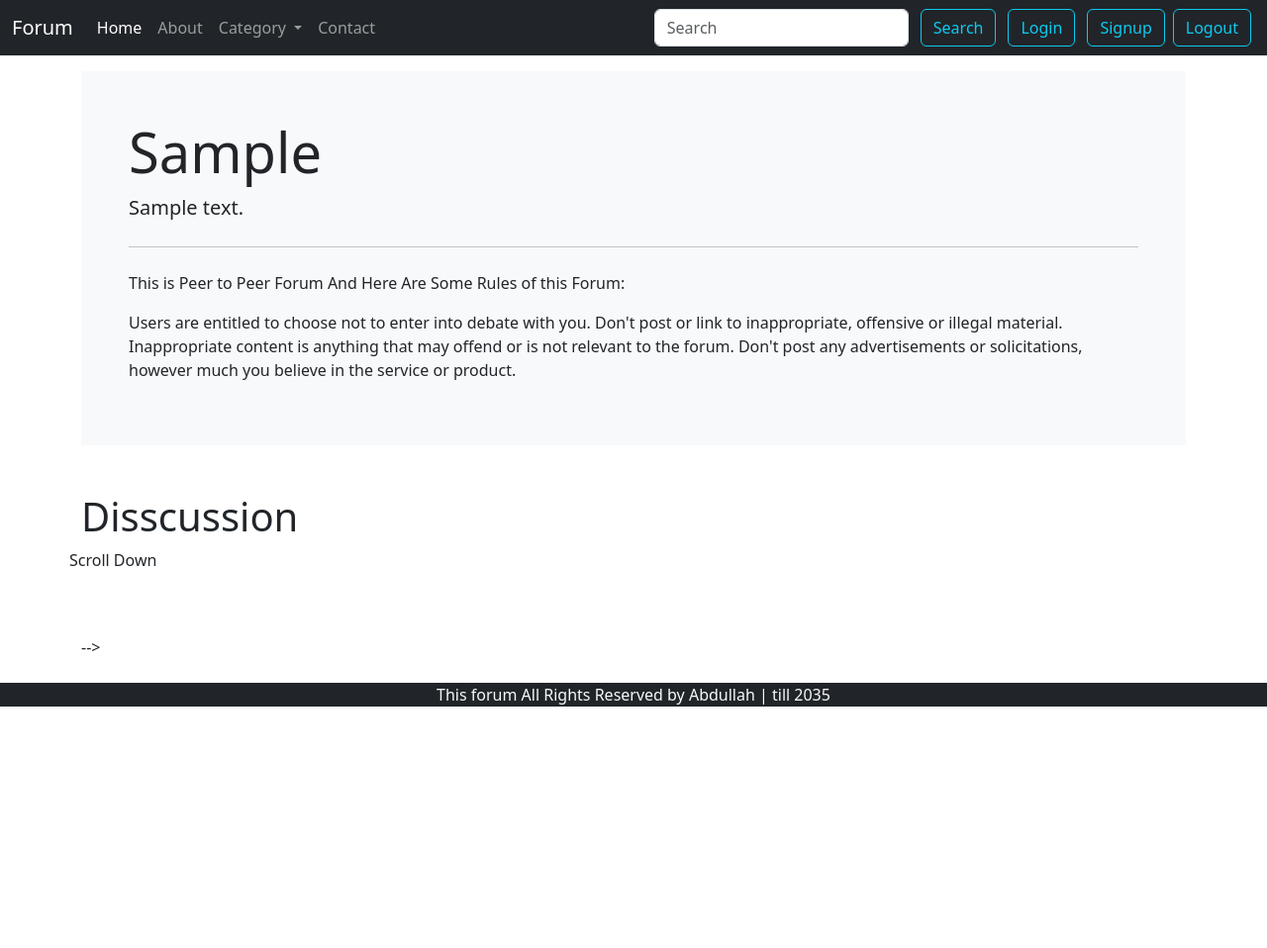
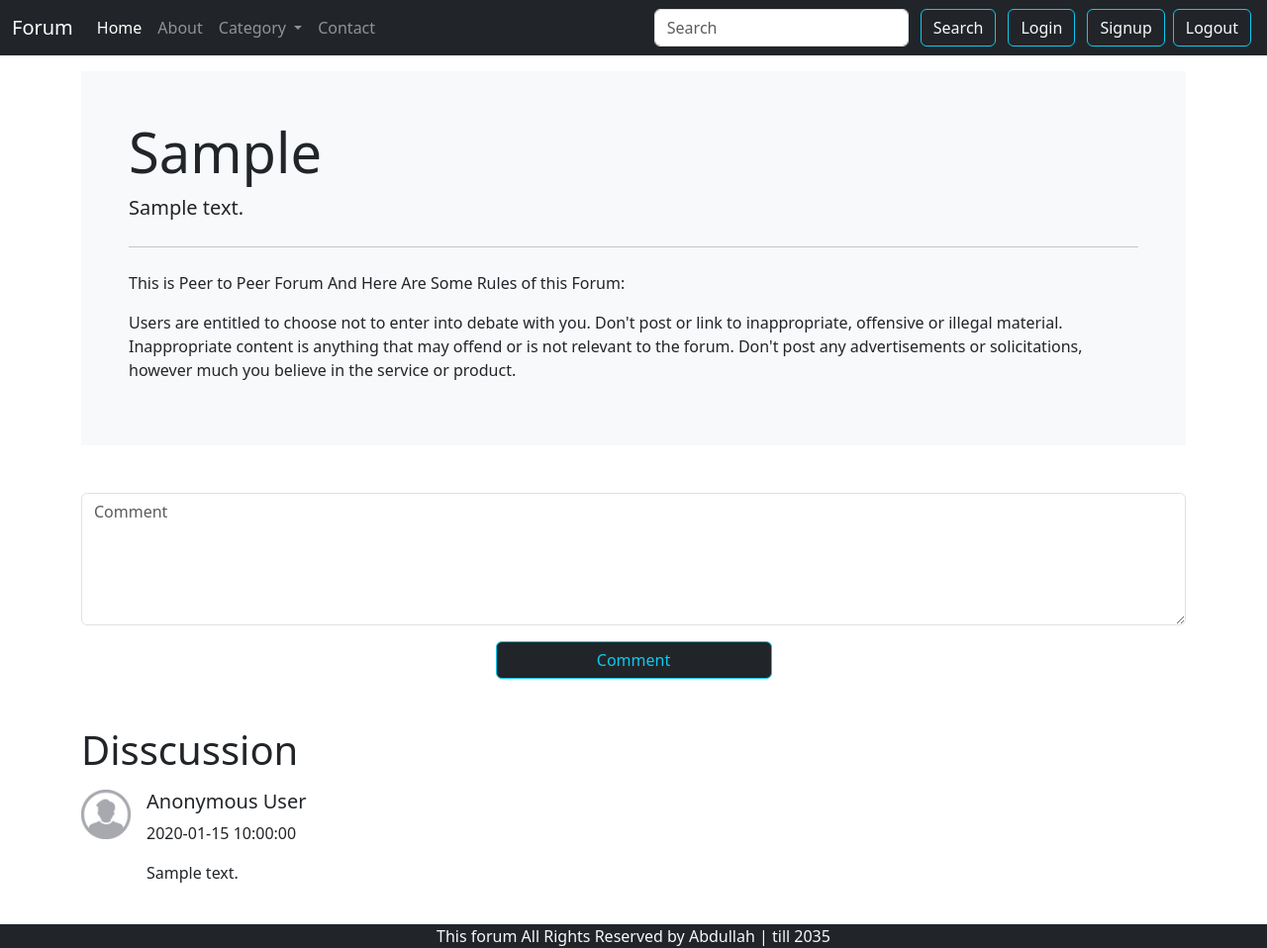
Before and after one commit to Sheikh-Abdullah20/forum, a PHP site: page /thread.php?threadid=1 in a window 1280 px wide. Shown: the whole page at 99% size. Before the commit the page ends 714 px from the top, so only its background shows below. Run offline with PHP 8.4, Linux system fonts and the light colour scheme; tables that the repository leaves empty or names only in its code hold one stand-in row (values such as "Sample post"); data that the repository does not hold is empty.

Commit message:
adding comments and some bootstrap issue fixed

```diff
--- a/components/footer.php
+++ b/components/footer.php
@@ -1,5 +1,5 @@
 
-<div class="container-fluid bg-dark text-light ">
+<div class="container-fluid bg-dark text-light  ">
     <footer>
         <p class="text-center mb-0 mt-4">
            This forum All Rights Reserved by Abdullah | till 2035
--- a/components/header.php
+++ b/components/header.php
@@ -31,11 +31,11 @@ echo '<nav class="navbar navbar-expand-lg navbar-dark bg-dark">
 
       <form class="d-flex" role="search">
         <input class="form-control me-2 " type="search" placeholder="Search" aria-label="Search">
-        <button class="btn btn-outline-info mx-1 " type="submit">Search</button>
+        <button class="btn btn-outline-info mx-1 text-light" type="submit">Search</button>
       </form>
-      <a  class="btn btn-dark btn-outline-info mx-2" data-bs-toggle="modal" data-bs-target="#loginModal" >Login</a>
-      <a  class="btn btn-dark btn-outline-info mx-1" data-bs-toggle="modal" data-bs-target="#signupModal">Signup</a>
-      <a  class="btn btn-dark btn-outline-info mx-1">Logout</a>
+      <a  class="btn  btn-outline-info  mx-2 text-light" data-bs-toggle="modal" data-bs-target="#loginModal" >Login</a>
+      <a  class="btn  btn-outline-info mx-1 text-light" data-bs-toggle="modal" data-bs-target="#signupModal">Signup</a>
+      <a  class="btn  btn-outline-info  mx-1 text-light">Logout</a>
 
     </div>
   </div>
--- a/index.php
+++ b/index.php
@@ -51,7 +51,7 @@ include "loginsystem/db_connect.php";
     <div class="card-body">
         <h5 class="card-title"> <a class= "text-dark" href = "threadlist.php?catid= '. $id .  '"> '.   $catname . '</a></h5>
         <p class="card-text">'. substr( $catdesc, 0, 80) .'...</p>
-        <a href="threadlist.php?catid= '. $id .' " class= "btn btn-dark btn-outline-info">View Threads</a>
+        <a href="threadlist.php?catid= '. $id .' " class= "btn btn-dark btn-outline-info text-light">View Threads</a>
     </div>
     </div>
     </div>';
--- /dev/null
+++ b/style.css
@@ -0,0 +1,3 @@
+#thread_con{
+    max-height: 100vh;
+}
--- a/thread.php
+++ b/thread.php
@@ -4,6 +4,7 @@
 <head>
     <meta charset="UTF-8">
     <meta name="viewport" content="width=device-width, initial-scale=1.0">
+    <link rel="stylesheet" href="https://cdn.jsdelivr.net/npm/bootstrap@4.0.0/dist/css/bootstrap.min.css" integrity="sha384-Gn5384xqQ1aoWXA+058RXPxPg6fy4IWvTNh0E263XmFcJlSAwiGgFAW/dAiS6JXm" crossorigin="anonymous">
     <link href="https://cdn.jsdelivr.net/npm/bootstrap@5.3.3/dist/css/bootstrap.min.css" rel="stylesheet" integrity="sha384-QWTKZyjpPEjISv5WaRU9OFeRpok6YctnYmDr5pNlyT2bRjXh0JMhjY6hW+ALEwIH" crossorigin="anonymous">
     <title>Forum - Coding</title>
 </head>
@@ -12,6 +13,7 @@
 include "components/header.php";
 include "loginsystem/db_connect.php";
 ?>
+
 <?php
 $id = $_GET['threadid'];
 $sql = "SELECT * FROM `thread` WHERE `thread_id` = $id";
@@ -20,9 +22,28 @@ while($rows = mysqli_fetch_assoc($result)){
 $thread_title = $rows['thread_titile'];
 $thread_descriptiion = $rows['thread_description'];
 }
+?>
+
+<?php
+  $showAlert = false;
+  if($_SERVER["REQUEST_METHOD"] == "POST"){
+    include "loginsystem/db_connect.php";
+    $id = $_GET['threadid'];
+  $comment = $con->real_escape_string($_POST['comment']);
+  $sql = "INSERT INTO comments(comment_content , thread_id) VALUES('$comment',$id)";
+  $result = $con->query($sql);
+  $showAlert = true;
+    if($showAlert){
+      echo ' <div class="alert alert-success alert-dismissible fade show" role="alert">
+      <strong> Your Comment Has Been Added </strong>
+      <button type="button" class="btn-close" data-bs-dismiss="alert" aria-label="Close"></button>
+      </div> ';
+      }
+}
+
+
 
 ?>
-
 <div class="container my-3">
 <div class="bg-light p-5 rounded-lg ">
   <h1 class="display-4"> <?php echo $thread_title ?>  </h1>
@@ -31,51 +52,77 @@ $thread_descriptiion = $rows['thread_description'];
   <p>This is Peer to Peer Forum And Here Are Some Rules of this Forum:</p>
  <p>Users are entitled to choose not to enter into debate with you. Don't post or link to inappropriate, offensive or illegal material. Inappropriate content is anything that may offend or is not relevant to the forum. Don't post any advertisements or solicitations, however much you believe in the service or product.</p>
 </div>
+</div>
 
-<div class="row my-5">
+
+<div class="container my-5">
+<div div class="row text-center">
+
+<div class="col-md-12">
+<form method = 'post' action='<?php $_SERVER['PHP_SELF'] ?>'>
+
+<div class="mb-3">
+<textarea class="form-control" id="comment" name='comment' rows="5" placeholder='Comment'></textarea>
+</div>
+
+<button type="submit" class="btn btn-outline-info btn-dark w-25">Comment</button>
+</form>
+</div>
+</div>
+
+</div>
+</div>
+
+
+
+
+<div class="container">
   <h1>Disscussion</h1>
 
-<!-- <?php
+<?php
 
-$id = $_GET['catid'];
-$sql = "SELECT * FROM thread WHERE thread_cat_id = $id";
+$id = $_GET['threadid'];
+$sql = "SELECT * FROM comments WHERE thread_id = $id";
 $result = $con->query($sql);
 $noresult = true;
 while($rows = mysqli_fetch_assoc($result)){
 $noresult = false;
-$thread_id = $rows['thread_id'];
-$thread_title = $rows['thread_titile'];
-$thread_description = $rows['thread_description'];
+$id = $rows['comment_id'];
+$content = $rows['comment_content'];
+$comment_time = $rows['comment_time'];
 echo'
-<div class="col-md-12 my-4">
-  <div class="media">
-  <img class="mr-5 py-2" src="images/user.png" width="50px" alt="Generic placeholder image">
+
+<div class="media my-3">
+  <img class="align-self-start mr-3" src="images/user.png" width="50px" alt="Generic placeholder image">
   <div class="media-body">
-    <h5 class="mt-0"> <a href = thread.php?threadid='. $thread_id  .' class = "text-dark">'.  $thread_title .'</a></h5>
-    <h6>' . $thread_description  .'  </h6>
+    <h5 class="mt-0">Anonymous User</h5>
+    <p>'.$comment_time.'</p>
+    <p>'.$content.'</p>
   </div>
 </div>
-  </div>
-</div>
+
+
+
+
 ';
 }
 
 if($noresult){
   echo '
+  <div class="container">
   <div class="bg-light p-5 rounded-lg ">
-  <h1 class="display-4">No Results Found</h1>
-  <p class="lead"> Be The First To Ask A Question </p>
-  <hr class="my-4">
-  <p> Here You Can Ask A Question -------> Scroll Down </p>
+  <h1 class="display-4">No Comments Found</h1>
+</div>
 </div>
   ';
 }
-?> -->
+?>
+</div>
 
 
 
 
-</div>
+
 
 
 <?php include "components/footer.php";?>
@@ -83,3 +130,32 @@ if($noresult){
 <script src="https://cdn.jsdelivr.net/npm/@popperjs/core@2.11.8/dist/umd/popper.min.js" integrity="sha384-I7E8VVD/ismYTF4hNIPjVp/Zjvgyol6VFvRkX/vR+Vc4jQkC+hVqc2pM8ODewa9r" crossorigin="anonymous"></script>
 <script src="https://cdn.jsdelivr.net/npm/bootstrap@5.3.3/dist/js/bootstrap.min.js" integrity="sha384-0pUGZvbkm6XF6gxjEnlmuGrJXVbNuzT9qBBavbLwCsOGabYfZo0T0to5eqruptLy" crossorigin="anonymous"></script>
 </html>
+
+
+
+
+
+
+
+
+
+
+
+
+
+
+
+
+
+<!--
+
+<div class="col my-4">
+  <div class="media">
+  <img class="mr-5 img-fluid " src="images/user.png" width="80px" alt="Generic placeholder image">
+  <div class="media-body" >
+  <h6>' . $content  .'  </h6>
+  <h6>'  . $comment_time  .'  </h6>
+  </div>
+
+</div>
+  </div> -->
```
Also changed, not shown: threadlist.php (+18 -18 lines), welcome.php (deleted, +0 -15 lines).
